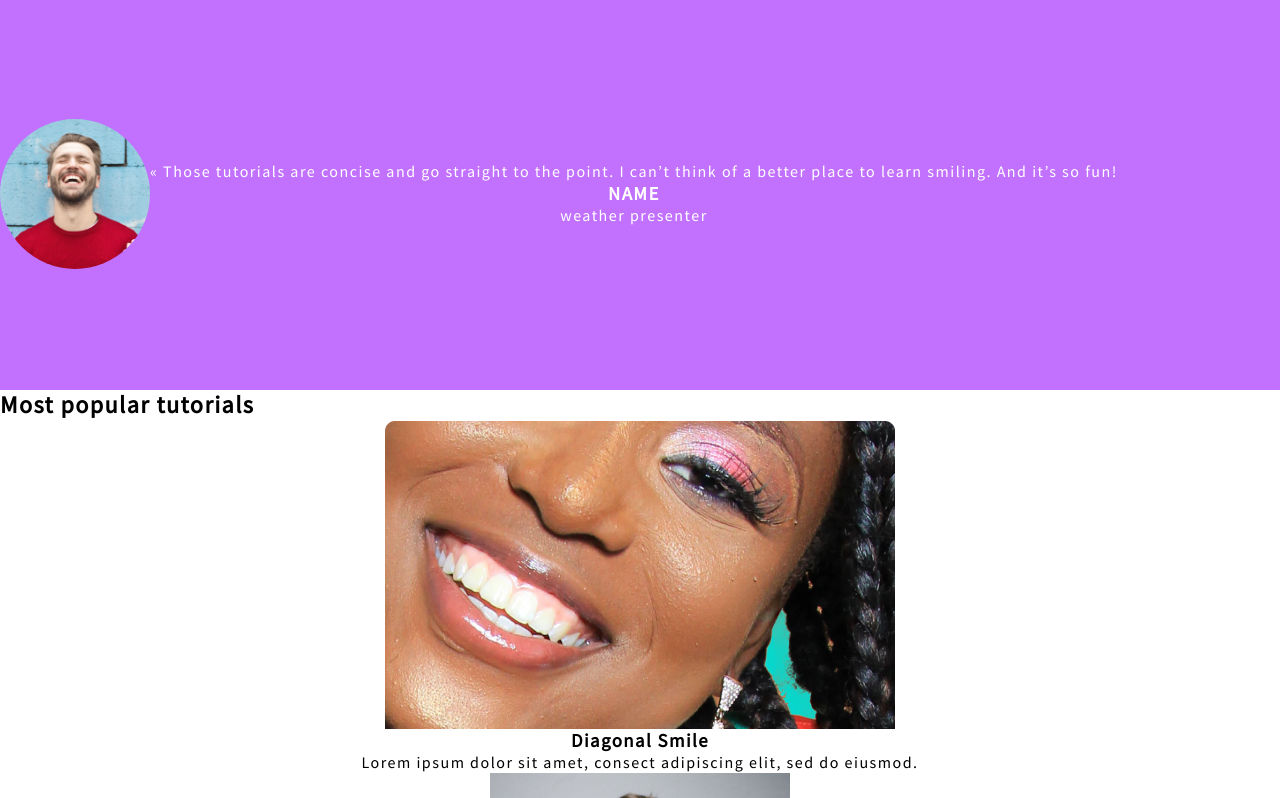
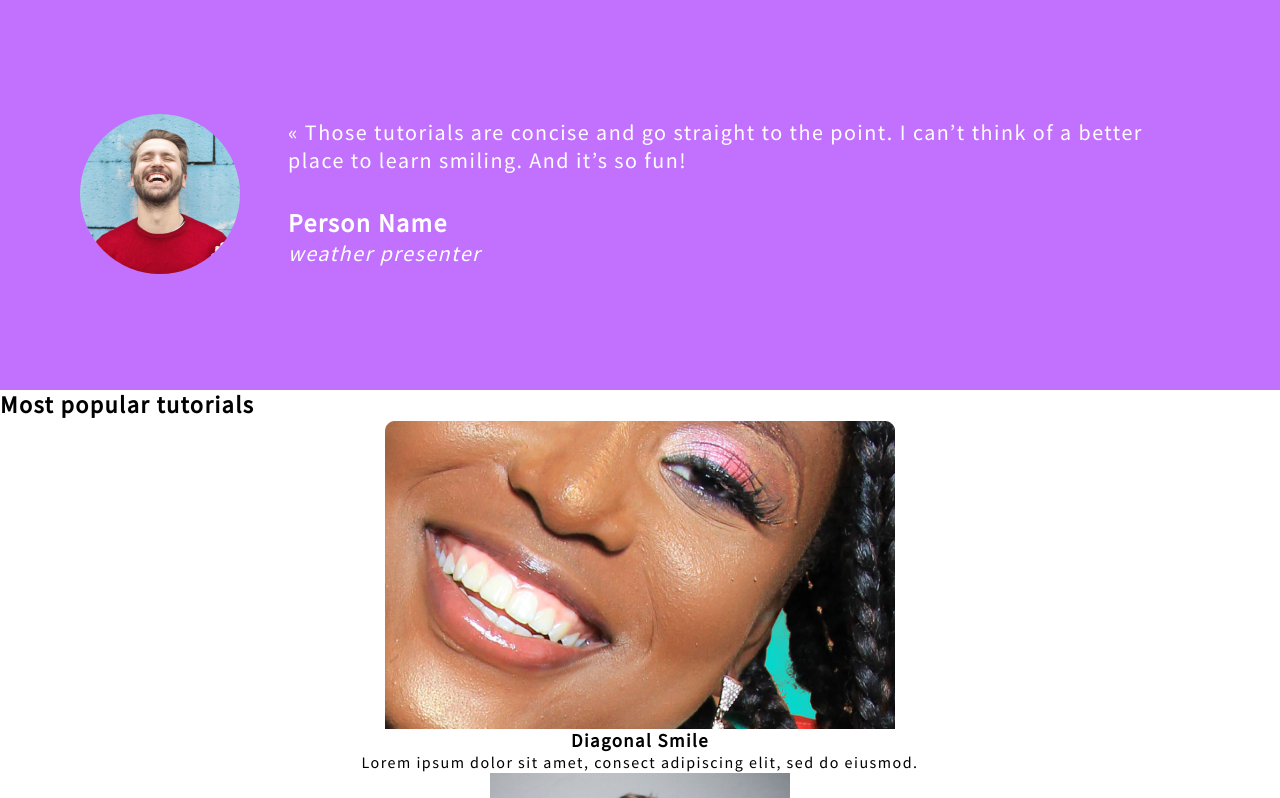
Before and after one commit to savvydecode/alx_html_css, a plain HTML site: page css_advanced/index.html in a window 1280 px wide. Shown: the part 1064-1862 px from the top of the page. Drawn offline with Linux system fonts and the light colour scheme.

Commit message:
add second section of the page

```diff
--- a/css_advanced/css/styles.css
+++ b/css_advanced/css/styles.css
@@ -39,6 +39,7 @@ body {
 
 }
 
+/* STYLING THE HEADER SECTION */
 header{
     position:absolute;
     display: flex;
@@ -110,6 +111,8 @@ nav a:active{
 
 
 
+/* THE MAIN PART CONTAINS BACKGROUND RADIAL GRADIANT AND AN IMAGE
+THE IMAGE IS APPLIED USING THE ::BEFORE PSEUDO ELEMENT SO THAT ITS GRAY SCALE EFFECT WILL NOT AFFECT THE COLOR OF THE RADIAL GRADIENT. */
 
 .main-part {
     position: relative; /* Ensure the pseudo-element is positioned correctly */
@@ -124,6 +127,7 @@ nav a:active{
 
 }
 
+/* USE ::BEFORE TO INSERT THE IMAGE THEN z-index: -1, TO PUSH IT BEIND THE RADIAL GRADIENT */
 .main-part::before {
     content: "";
     position: absolute;
@@ -139,6 +143,7 @@ nav a:active{
     z-index: -1; /* Ensure the image is behind the content */
 }
 
+/*THE ::after ADD A HEIGHT IS DISPLAYED AT THE 5REM SPACE BELOW THE LOWER PORTIION OF THE IMAGE. TO ALOW SEAMLESS BLEND OF THE RADIAL GRADIENT INTO THE BACKGROUND.*/
 .main-part::after {
     content: "";
     position: absolute;
@@ -254,27 +259,36 @@ main > section > div > h1 + div + button{
     background-color: #C271FF;
     display: flex;
     flex-direction: row;
+    justify-content: center;
+    align-items: center;
+    gap: 3rem;
+    padding:0 5rem;
 }
 
 #part-1-testimonials img{
-    width: 150px;
+    width: 160px;
     height: auto;
     border-radius: 50%;
 }
 
 #testimonials-content{
+    font-size: 22px;
     color: white;
+    display: flex;
+    flex-direction: column;
+    justify-content: center;
+    align-items: flex-start;
+    flex-wrap: wrap;
+
 
 }
 
+#testimonials-content h3{
+    font-weight: bolder;
+    padding-top: 2rem;;
 
+}
+#testimonials-content p{
+    font-style: italic;
 
-/*
-.main-part{
-
-    padding:0;
-    margin:0;
-    background: radial-gradient(86% 86% at 50% 14%, rgba(41, 48, 61, 0.1) 0%, #071629 100%);
-    background-blend-mode: normal, saturation;
-
-} */
+}
--- a/css_advanced/index.html
+++ b/css_advanced/index.html
@@ -106,7 +106,7 @@
                         point. I can’t think of a better place to learn smiling.
                         And it’s so fun!
                     </blockquote>
-                    <h3>NAME</h3>
+                    <h3>Person Name</h3>
                     <p>weather presenter</p>
                 </div>
             </section>
```
